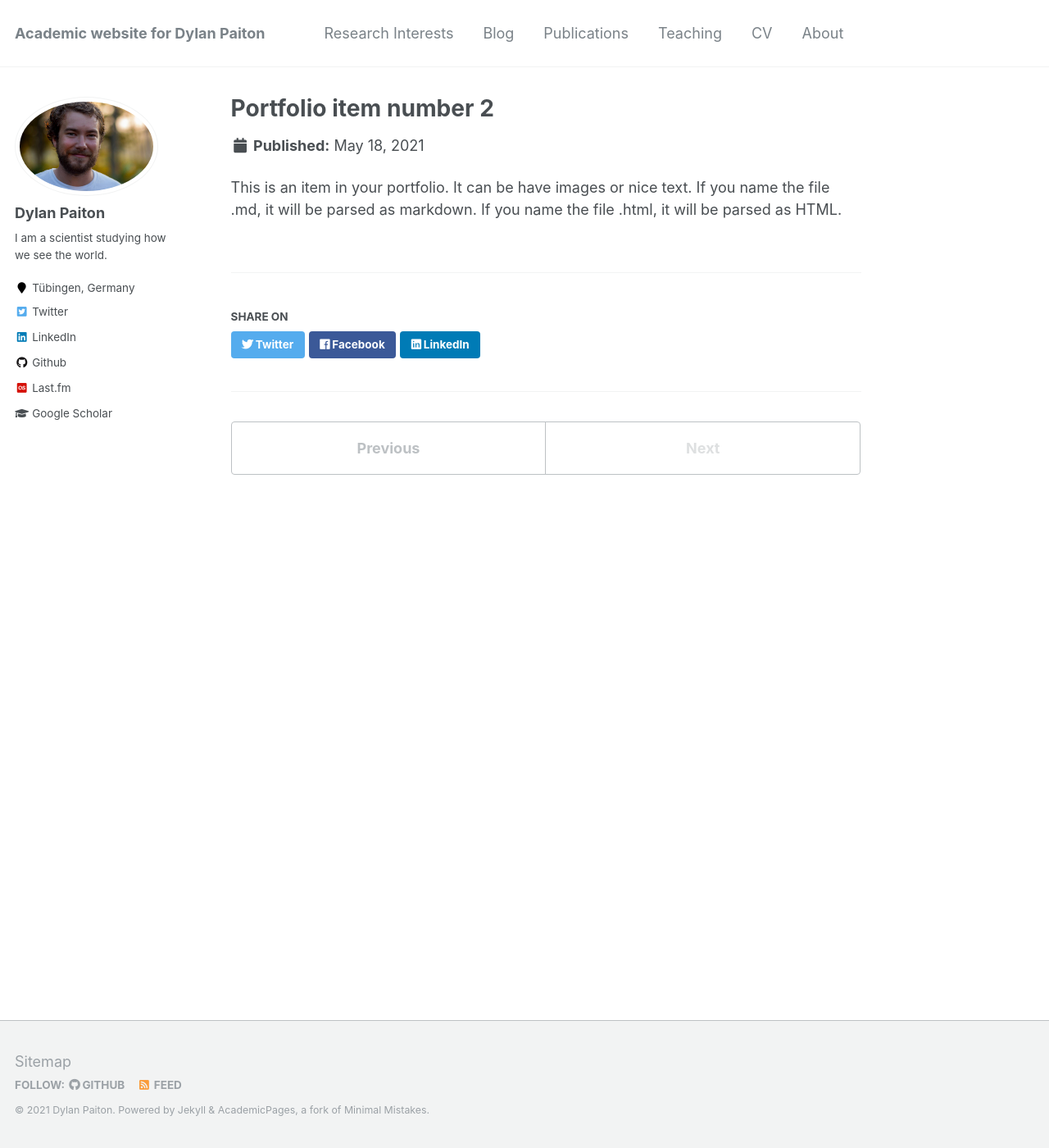
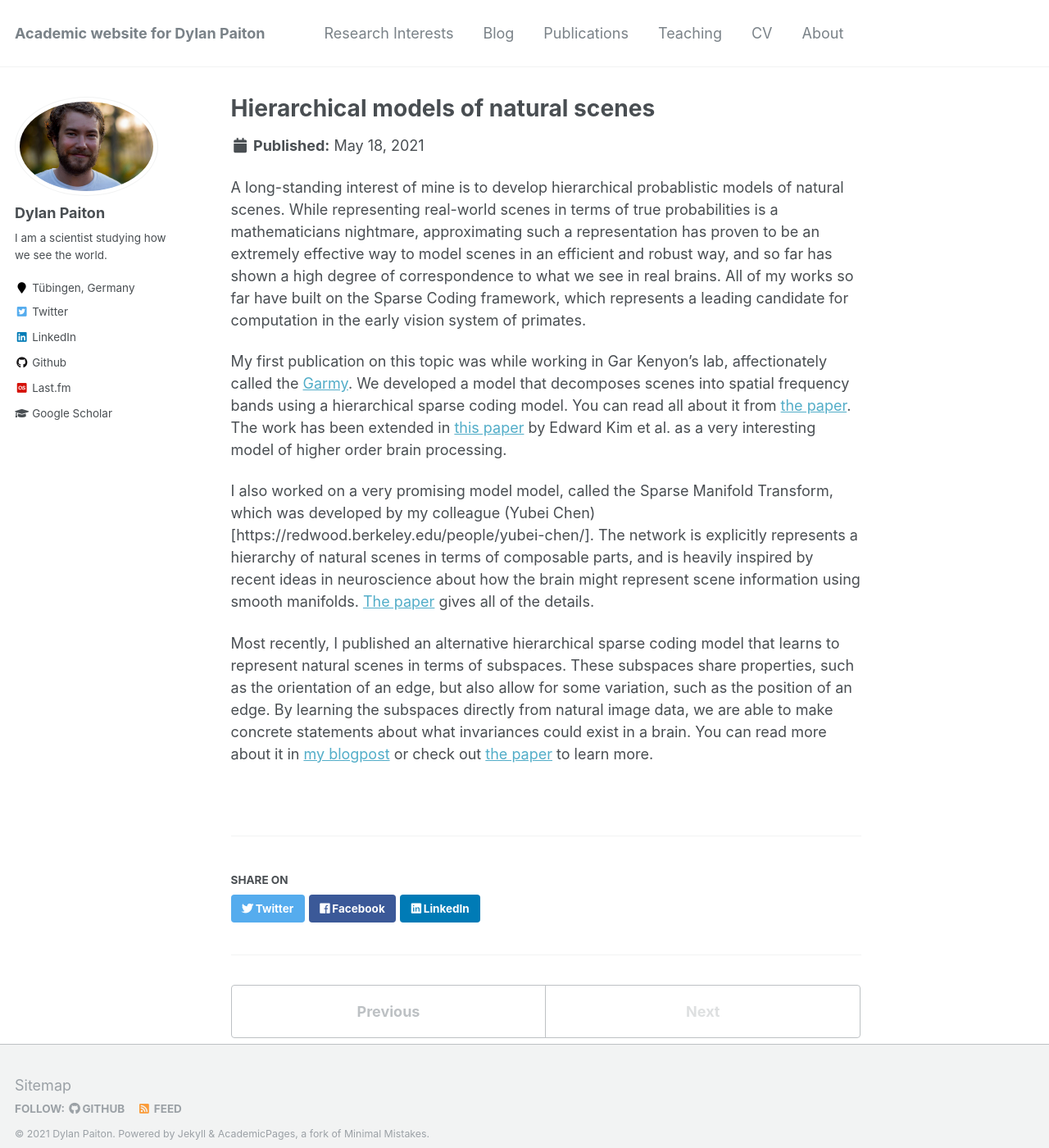
Before and after one commit to dpaiton/dpaiton.github.io, a Jekyll site: the page built from _research/research-2.md, in a window 1280 px wide and 1400 px high. Shown: the whole window at 82% size. Built offline with Jekyll 4.4.1, drawn with Linux system fonts in a browser that asks for light colours.

Commit message:
adds research interest; updates CV

```diff
--- a/_research/research-2.html
+++ /dev/null
@@ -1,7 +0,0 @@
----
-title: "Portfolio item number 2"
-excerpt: "Short description of portfolio item number 2 <br/><img src='/images/500x300.png'>"
-collection: portfolio
----
-
-This is an item in your portfolio. It can be have images or nice text. If you name the file .md, it will be parsed as markdown. If you name the file .html, it will be parsed as HTML.
--- /dev/null
+++ b/_research/research-2.md
@@ -0,0 +1,39 @@
+---
+title: "Hierarchical models of natural scenes"
+excerpt: "A candidate for biological scene representation<br/><img src='/images/subspace_lca.png'>"
+collection: portfolio
+---
+
+A long-standing interest of mine is to develop hierarchical probablistic models of natural scenes.
+While representing real-world scenes in terms of true probabilities is a mathematicians
+nightmare, approximating such a representation has proven to be an extremely effective way to
+model scenes in an efficient and robust way, and so far has shown a high degree of correspondence
+to what we see in real brains.
+All of my works so far have built on the Sparse Coding framework, which represents a leading
+candidate for computation in the early vision system of primates.
+
+My first publication on this topic was while working in Gar Kenyon's lab, affectionately called
+the [Garmy](http://petavision.github.io/).
+We developed a model that decomposes scenes into spatial frequency bands using a hierarchical
+sparse coding model.
+You can read all about it from
+[the paper](https://dl.acm.org/doi/abs/10.4108/eai.3-12-2015.2262428).
+The work has been extended in [this paper](https://arxiv.org/abs/2011.11167) by Edward Kim et al.
+as a very interesting model of higher order brain processing.
+
+I also worked on a very promising model model, called the Sparse Manifold Transform, which was
+developed by my colleague (Yubei Chen)[https://redwood.berkeley.edu/people/yubei-chen/].
+The network is explicitly represents a hierarchy of natural scenes in terms of composable parts,
+and is heavily inspired by recent ideas in neuroscience about how the brain might represent
+scene information using smooth manifolds.
+[The paper](https://papers.nips.cc/paper/2018/hash/8e19a39c36b8e5e3afd2a3b2692aea96-Abstract.html)
+gives all of the details.
+
+Most recently, I published an alternative hierarchical sparse coding model that learns to represent
+natural scenes in terms of subspaces.
+These subspaces share properties, such as the orientation of an edge, but also allow for some
+variation, such as the position of an edge.
+By learning the subspaces directly from natural image data, we are able to make concrete statements
+about what invariances could exist in a brain.
+You can read more about it in [my blogpost]({{site.url}}/blogs/responsegeometry) or check out
+[the paper](https://dl.acm.org/doi/abs/10.1145/3381755.3381765) to learn more.
```
Also changed, not shown: _pages/bio.md (+6 -8 lines), _pages/cv.md (+4 -28 lines), _posts/2021-05-18-selectivity-robustness.md (added, +20 -0 lines), _research/research-1.md (+10 -3 lines), images/contours_and_gradients.png (added), images/subspace_lca.png (added).
